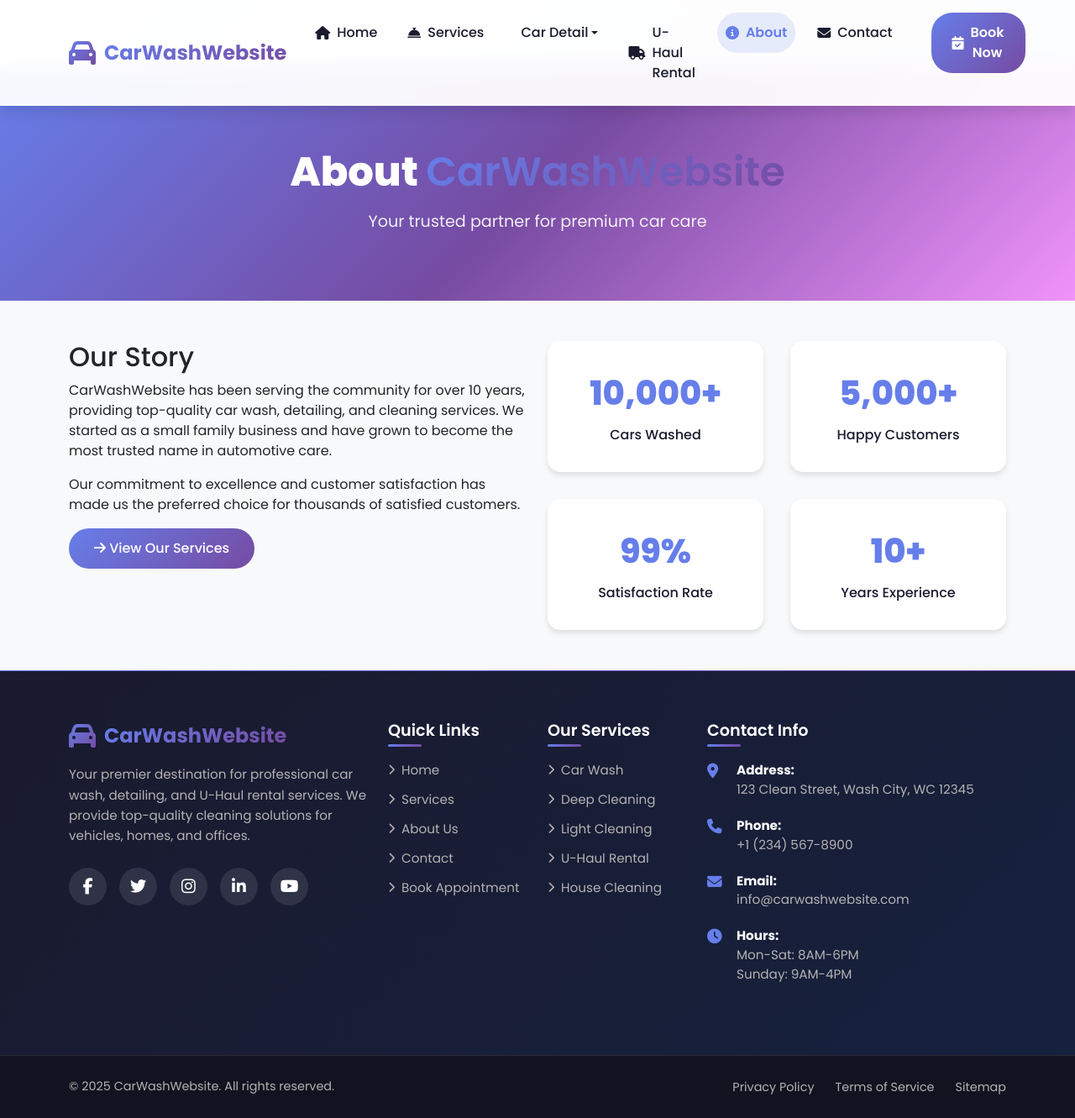
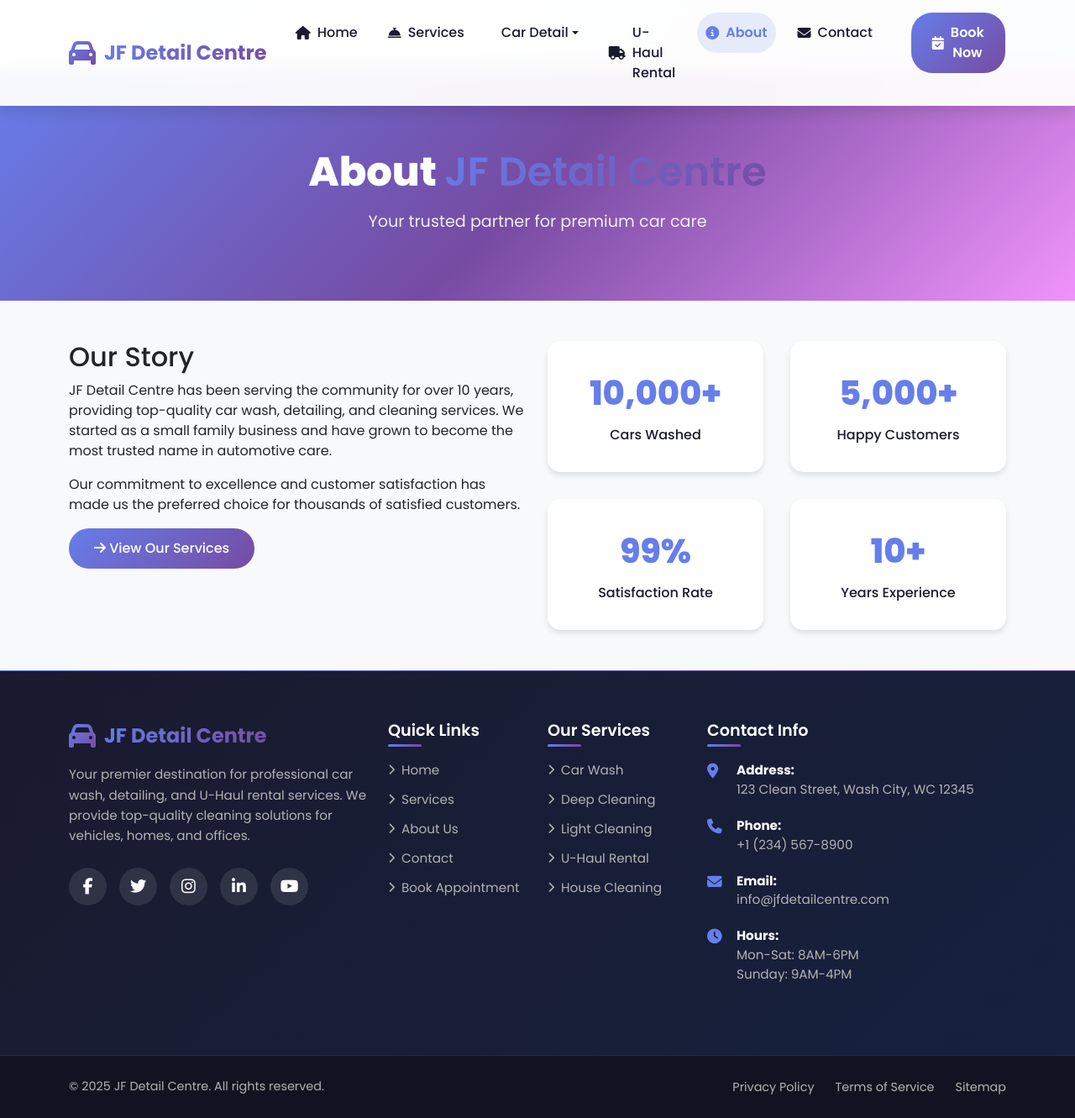
Before and after one commit to redwanh25/car-wash-website, an Angular app: page /about in a window 1280 px wide. Shown: the whole page at 84% size. Built offline with nearby package versions, Linux system fonts and the light colour scheme.

Commit message:
fix: Update branding references from CarWashWebsite to JF Detail Centre across multiple components

```diff
--- a/src/app/app.ts
+++ b/src/app/app.ts
@@ -10,5 +10,5 @@
   styleUrl: './app.scss'
 })
 export class App {
-  protected readonly title = signal('CarWashWebsite');
+  protected readonly title = signal('JF Detail Centre');
 }
--- a/src/app/components/footer/footer.component.html
+++ b/src/app/components/footer/footer.component.html
@@ -8,7 +8,7 @@
           <div class="footer-section">
             <div class="footer-logo mb-3">
               <i class="fas fa-car"></i>
-              <span class="brand-text">CarWashWebsite</span>
+              <span class="brand-text">JF Detail Centre</span>
             </div>
             <p class="footer-description">
               Your premier destination for professional car wash, detailing, and U-Haul rental services.
@@ -82,7 +82,7 @@
                 <i class="fas fa-envelope"></i>
                 <div>
                   <strong>Email:</strong><br>
-                  <a href="mailto:info&#64;carwashwebsite.com">info&#64;carwashwebsite.com</a>
+                  <a href="mailto:info&#64;jfdetailcentre.com">info&#64;jfdetailcentre.com</a>
                 </div>
               </div>
               <div class="contact-item">
@@ -106,7 +106,7 @@
       <div class="row align-items-center">
         <div class="col-md-6">
           <p class="copyright">
-            &copy; {{ currentYear }} CarWashWebsite. All rights reserved.
+            &copy; {{ currentYear }} JF Detail Centre. All rights reserved.
           </p>
         </div>
         <div class="col-md-6">
--- a/src/app/components/header/header.component.html
+++ b/src/app/components/header/header.component.html
@@ -3,7 +3,7 @@
     <!-- Logo -->
     <a class="navbar-brand" routerLink="/">
       <i class="fas fa-car"></i>
-      <span class="brand-text">CarWashWebsite</span>
+      <span class="brand-text">JF Detail Centre</span>
     </a>
 
     <!-- Mobile Menu Toggle -->
--- a/src/app/pages/about/about.component.html
+++ b/src/app/pages/about/about.component.html
@@ -2,7 +2,7 @@
   <div class="container">
     <div class="row">
       <div class="col-12 text-center">
-        <h1 class="hero-title">About <span class="gradient-text">CarWashWebsite</span></h1>
+        <h1 class="hero-title">About <span class="gradient-text">JF Detail Centre</span></h1>
         <p class="hero-subtitle">Your trusted partner for premium car care</p>
       </div>
     </div>
@@ -13,7 +13,7 @@
     <div class="row">
       <div class="col-lg-6 mb-4">
         <h2>Our Story</h2>
-        <p>CarWashWebsite has been serving the community for over 10 years, providing top-quality car wash, detailing, and cleaning services. We started as a small family business and have grown to become the most trusted name in automotive care.</p>
+        <p>JF Detail Centre has been serving the community for over 10 years, providing top-quality car wash, detailing, and cleaning services. We started as a small family business and have grown to become the most trusted name in automotive care.</p>
         <p>Our commitment to excellence and customer satisfaction has made us the preferred choice for thousands of satisfied customers.</p>
         <a routerLink="/services" class="btn btn-gradient">
           <i class="fas fa-arrow-right"></i> View Our Services
--- a/src/app/pages/appointment/appointment.component.html
+++ b/src/app/pages/appointment/appointment.component.html
@@ -240,7 +240,7 @@
       <div class="col-12 text-center">
         <h4>Need Help?</h4>
         <p>Call us directly at <a href="tel:+1234567890"><strong>(234) 567-8900</strong></a> or email us at
-        <a href="mailto:info&#64;carwashwebsite.com"><strong>info&#64;carwashwebsite.com</strong></a></p>
+        <a href="mailto:info&#64;jfdetailcentre.com"><strong>info&#64;jfdetailcentre.com</strong></a></p>
       </div>
     </div>
   </div>
--- a/src/app/pages/contact/contact.component.html
+++ b/src/app/pages/contact/contact.component.html
@@ -3,7 +3,7 @@
     <div class="row">
       <div class="col-12 text-center">
         <h1 class="hero-title">Contact <span class="gradient-text">Us</span></h1>
-        <p class="hero-subtitle">Get in touch with CarWashWebsite</p>
+        <p class="hero-subtitle">Get in touch with JF Detail Centre</p>
       </div>
     </div>
   </div>
@@ -32,7 +32,7 @@
             <i class="fas fa-envelope"></i>
             <div>
               <strong>Email:</strong><br>
-              <a href="mailto:info&#64;carwashwebsite.com">info&#64;carwashwebsite.com</a>
+              <a href="mailto:info&#64;jfdetailcentre.com">info&#64;jfdetailcentre.com</a>
             </div>
           </div>
         </div>
--- a/src/index.html
+++ b/src/index.html
@@ -2,7 +2,7 @@
 <html lang="en">
 <head>
   <meta charset="utf-8">
-  <title>CarWashWebsite</title>
+  <title>JF Detail Centre</title>
   <base href="/">
   <meta name="viewport" content="width=device-width, initial-scale=1">
   <link rel="icon" type="image/x-icon" href="favicon.ico">
```
Also changed, not shown: 1 other file (tests, documents, lock files or other folders).
